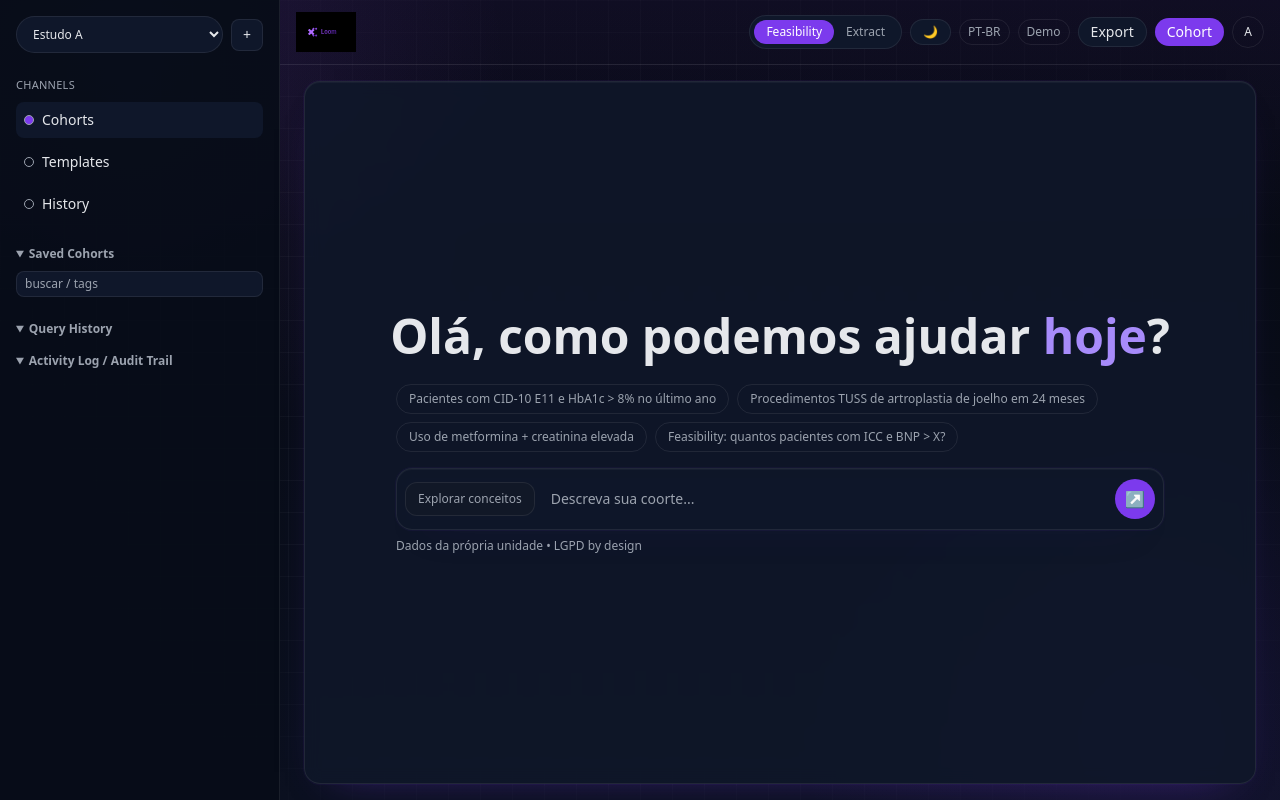
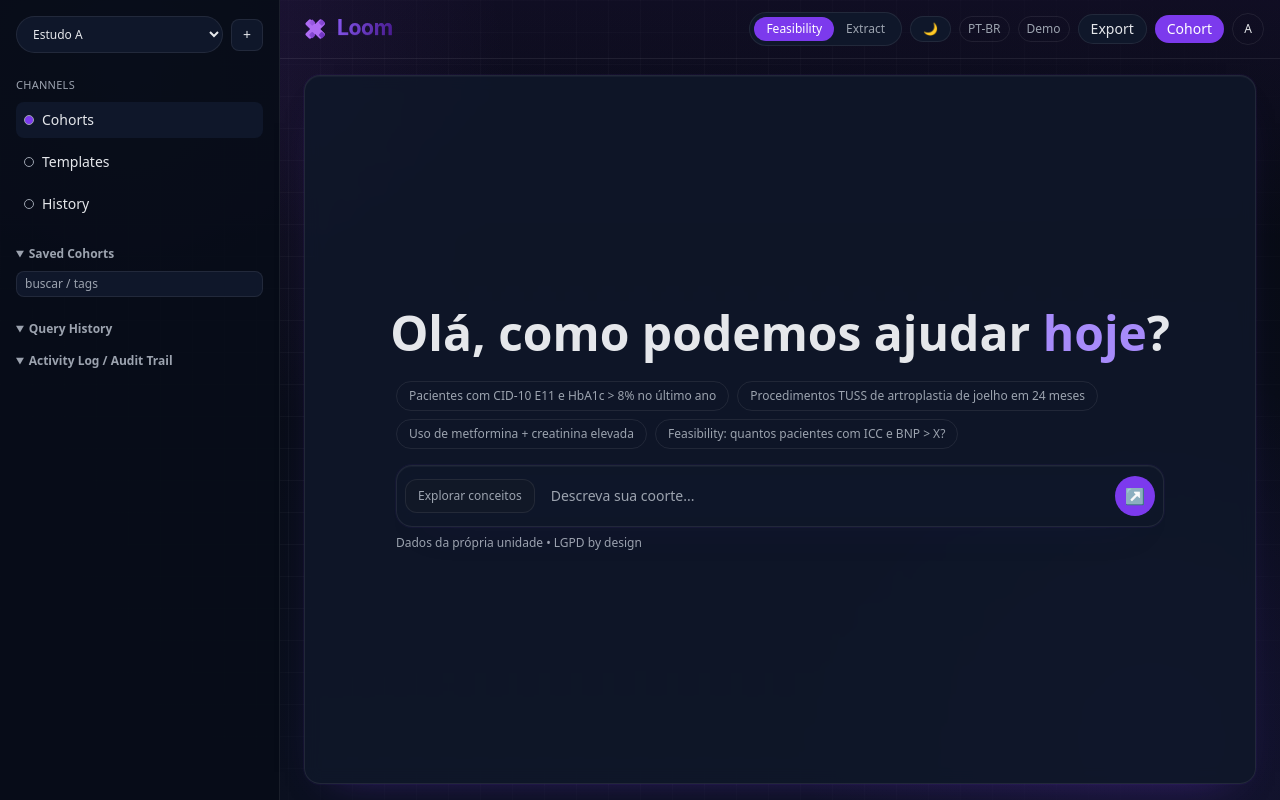
Before and after one commit to guipms200-debug/Healthtech, a Next.js app: page / in a window 1280 px wide. Built offline with nearby package versions, Linux system fonts and the light colour scheme.

Commit message:
style: blend Loom logo with header background and reduce visual weight

```diff
--- a/app/page.tsx
+++ b/app/page.tsx
@@ -155,7 +155,7 @@ export default function HomePage() {
         <header className="flex items-center justify-between border-b border-[var(--border)] px-4 py-3">
           <div className="flex items-center gap-3">
             <button className="rounded-lg border border-[var(--border)] px-2 py-1 md:hidden" onClick={() => setSidebarOpen(true)}>☰</button>
-            <Image src="/loom-logo.svg" alt="Loom" width={210} height={52} priority className="h-10 w-auto" />
+            <Image src="/loom-logo.svg" alt="Loom" width={182} height={49} priority className="h-7 w-auto opacity-95" />
           </div>
 
           <div className="flex items-center gap-2">
```
Also changed, not shown: public/loom-logo.svg.
